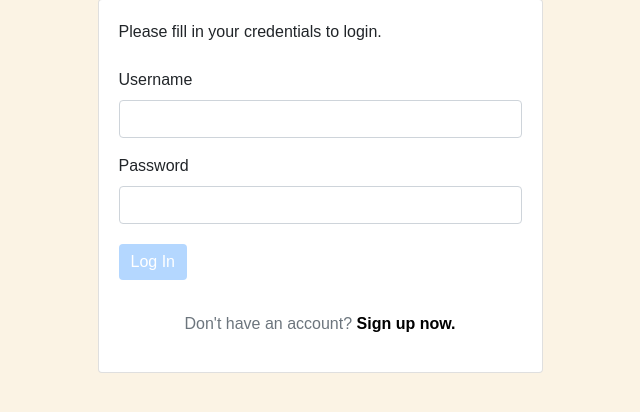
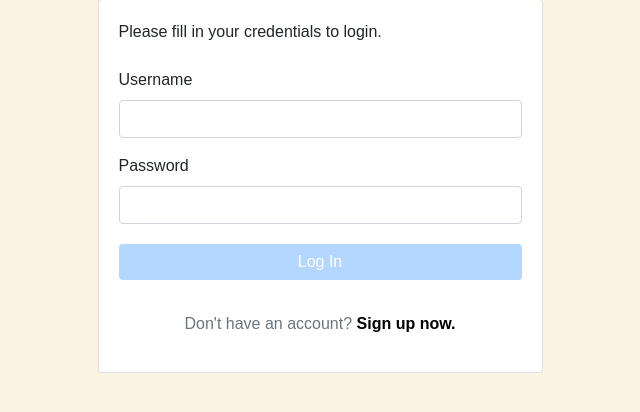
Before and after one commit to asocastro/PROJECT-SDF-UDDST, a PHP site: page /login.php in a window 1280 px wide. Shown: the part 185-597 px from the top of the page, without its empty margins (320-960 px from the left). Run offline with PHP 8.4, Linux system fonts and the light colour scheme; some web fonts are replaced.

Commit message:
Update login.php

```diff
--- a/NEW/login.php
+++ b/NEW/login.php
@@ -132,7 +132,7 @@ if ($_SERVER["REQUEST_METHOD"] == "POST") {
           background-color: #fff;
           border:2px solid #B4d7ff;
           outline: 0;
-          box-shadow: none;
+
       }
 
       .btn {
@@ -173,7 +173,7 @@ if ($_SERVER["REQUEST_METHOD"] == "POST") {
                 </div>
 
                 <div class="form-group pt-1">
-                    <button type="submit" class="btn btn-primary">Log In</button>
+                    <button type="submit" class="btn btn-primary btn-block">Log In</button>
                 </div>
 
                 <p class="small-xl pt-3 text-center">
```
